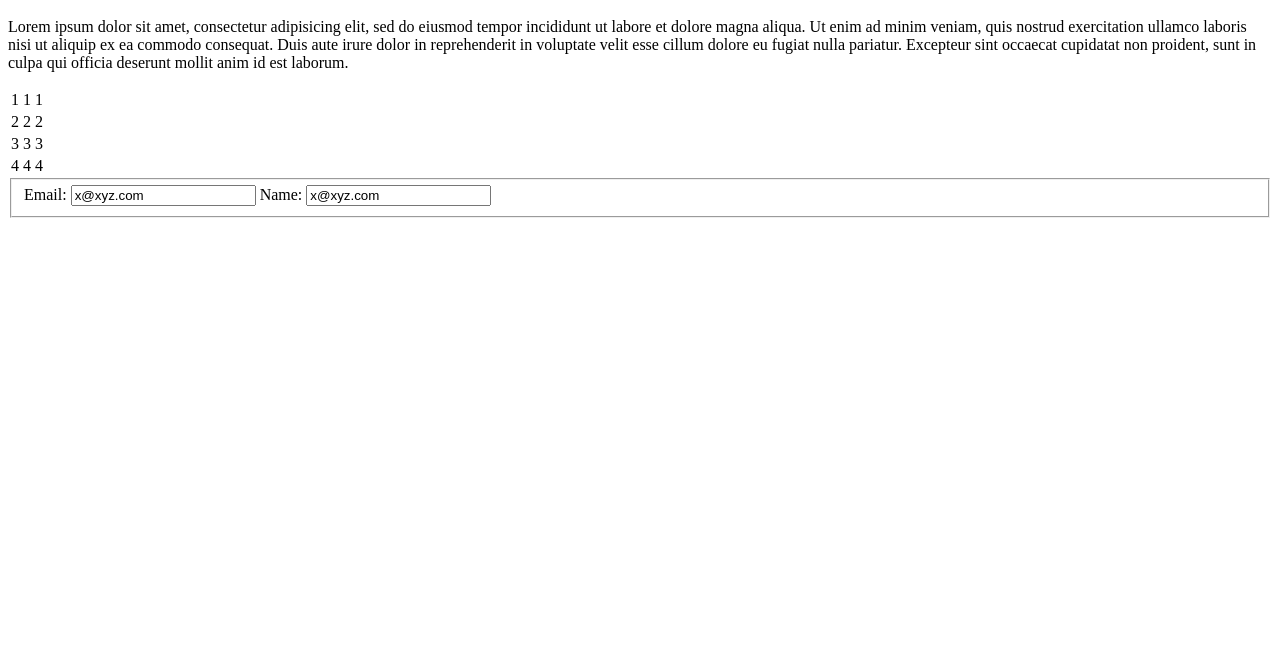
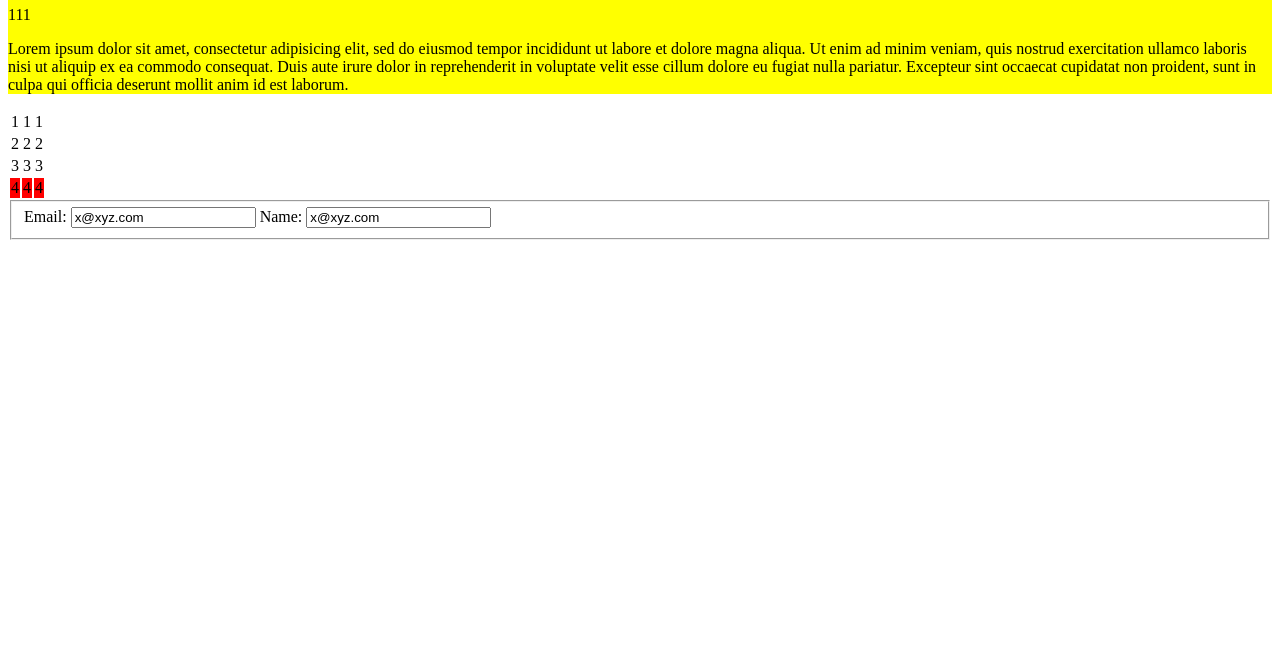
Before and after one commit to Andyta2018/Experiencia11---Intro-a-JS-y-jQuery, a plain HTML site: page 3/index.html in a window 1280 px wide. Shown: the part 143-800 px from the top of the page. Drawn offline with nearby package versions, Linux system fonts and the light colour scheme.

Commit message:
ADD: Solcuion ejercicio03

```diff
--- a/3/index.html
+++ b/3/index.html
@@ -14,6 +14,20 @@
   <head>
     <meta charset="utf-8">
     <title></title>
+    <script
+      src="http://code.jquery.com/jquery-3.3.1.js"
+      integrity="sha256-2Kok7MbOyxpgUVvAk/HJ2jigOSYS2auK4Pfzbm7uH60="
+      crossorigin="anonymous">
+    </script>
+    <style media="screen">
+      #row-3{
+        transition: 1s;
+      }
+
+      table tr:last-child {
+      background-color: red;
+    }
+    </style>
   </head>
   <body>
     <h1> Hey !! </h1>
@@ -62,5 +76,18 @@
 
       </fieldset>
     </form>
+
+    <script>
+      $("h1").css("color", "red");
+      $(".section-1").css("background-color", "yellow");
+      $(".counter").text(parseInt(101) + 10);
+      $("#row-3").on("click", function(){
+        $("#row-3").css("background-color", "gray")
+      })
+      $(".section-1 h1").css("font-size", "2rem")
+      $(".row: last-of-type").css("background-color", "red");
+
+    </script>
   </body>
+
 </html>
```
